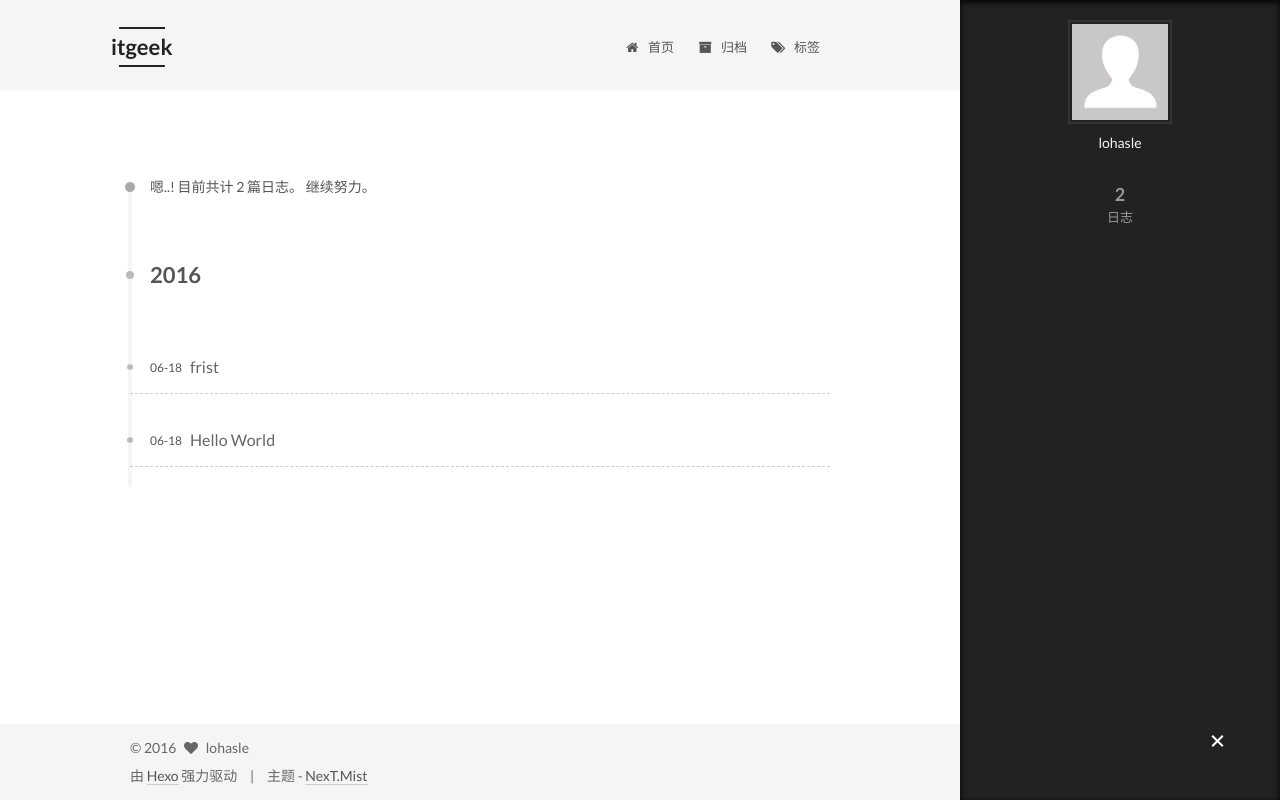
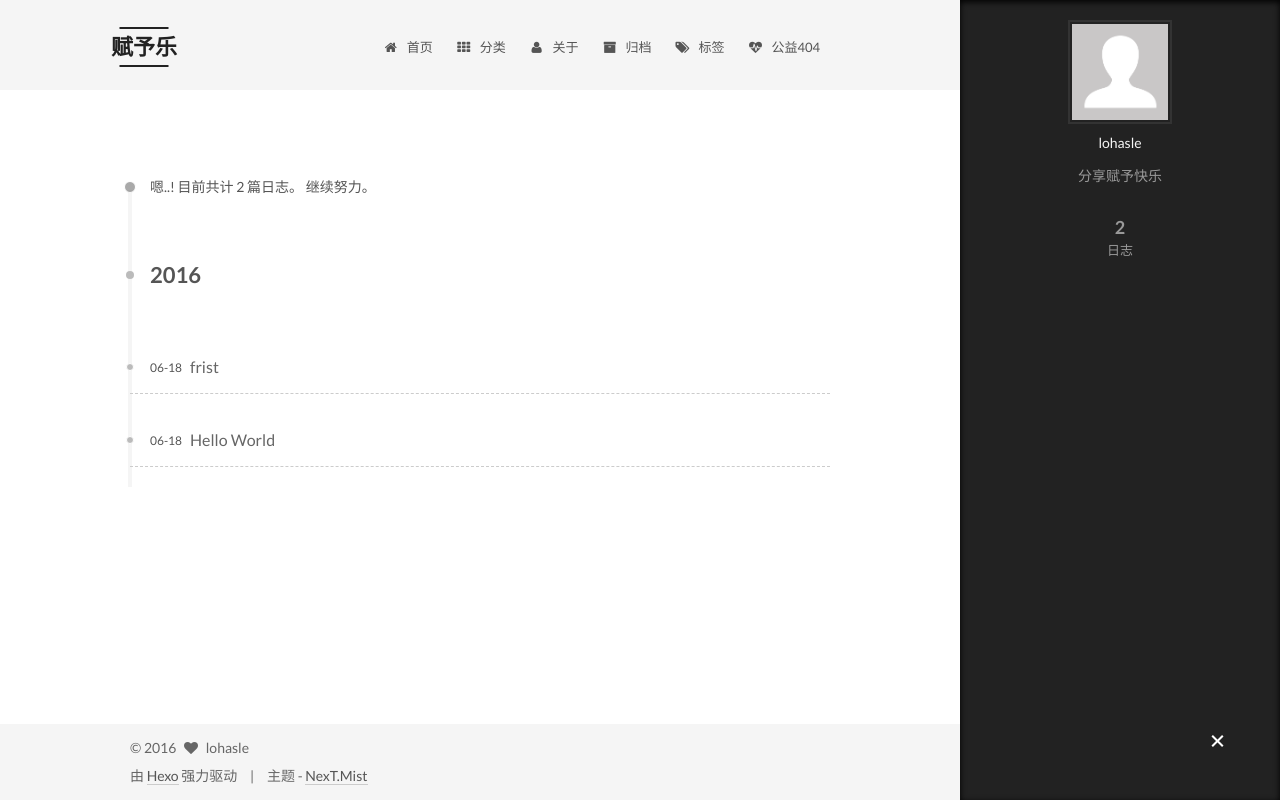
Before and after one commit to lohasle/lohasle.github.io, a plain HTML site: page archives/2016/06/index.html in a window 1280 px wide. Both pictures are taken after a click on the element 1217 px from the left and 742 px from the top of the page. Drawn offline with Linux system fonts and the light colour scheme.

Commit message:
Site updated: 2016-06-23 10:26:54

```diff
--- a/archives/2016/06/index.html
+++ b/archives/2016/06/index.html
@@ -84,15 +84,15 @@
 
 
 
-<meta name="description">
+<meta name="description" content="分享赋予快乐">
 <meta property="og:type" content="website">
-<meta property="og:title" content="itgeek">
+<meta property="og:title" content="赋予乐">
 <meta property="og:url" content="http://yoursite.com/archives/2016/06/index.html">
-<meta property="og:site_name" content="itgeek">
-<meta property="og:description">
+<meta property="og:site_name" content="赋予乐">
+<meta property="og:description" content="分享赋予快乐">
 <meta name="twitter:card" content="summary">
-<meta name="twitter:title" content="itgeek">
-<meta name="twitter:description">
+<meta name="twitter:title" content="赋予乐">
+<meta name="twitter:description" content="分享赋予快乐">
 
 
 
@@ -104,8 +104,8 @@
     fancybox: true,
     motion: true,
     duoshuo: {
-      userId: 0,
-      author: '博主'
+      userId: 5716329,
+      author: 'lohasle'
     }
   };
 </script>
@@ -115,7 +115,7 @@
 
   <link rel="canonical" href="http://yoursite.com/archives/2016/06/"/>
 
-  <title> 归档 | itgeek </title>
+  <title> 归档 | 赋予乐 </title>
 </head>
 
 <body itemscope itemtype="http://schema.org/WebPage" lang="zh-Hans">
@@ -146,11 +146,11 @@
   <div class="custom-logo-site-title">
     <a href="/"  class="brand" rel="start">
       <span class="logo-line-before"><i></i></span>
-      <span class="site-title">itgeek</span>
+      <span class="site-title">赋予乐</span>
       <span class="logo-line-after"><i></i></span>
     </a>
   </div>
-  <p class="site-subtitle"></p>
+  <p class="site-subtitle">分享赋予快乐</p>
 </div>
 
 <div class="site-nav-toggle">
@@ -178,6 +178,26 @@
         </li>
 
 
+        <li class="menu-item menu-item-categories">
+          <a href="/categories" rel="section">
+
+              <i class="menu-item-icon fa fa-fw fa-th"></i> <br />
+
+            分类
+          </a>
+        </li>
+
+
+        <li class="menu-item menu-item-about">
+          <a href="/about" rel="section">
+
+              <i class="menu-item-icon fa fa-fw fa-user"></i> <br />
+
+            关于
+          </a>
+        </li>
+
+
         <li class="menu-item menu-item-archives">
           <a href="/archives" rel="section">
 
@@ -194,6 +214,16 @@
               <i class="menu-item-icon fa fa-fw fa-tags"></i> <br />
 
             标签
+          </a>
+        </li>
+
+
+        <li class="menu-item menu-item-commonweal">
+          <a href="/404.html" rel="section">
+
+              <i class="menu-item-icon fa fa-fw fa-heartbeat"></i> <br />
+
+            公益404
           </a>
         </li>
 
@@ -344,7 +374,7 @@
                src="/images/avatar.gif"
                alt="lohasle" />
           <p class="site-author-name" itemprop="name">lohasle</p>
-          <p class="site-description motion-element" itemprop="description"></p>
+          <p class="site-description motion-element" itemprop="description">分享赋予快乐</p>
         </div>
         <nav class="site-state motion-element">
           <div class="site-state-item site-state-posts">
--- a/css/main.css
+++ b/css/main.css
@@ -1548,7 +1548,7 @@ pre .javascript .function {
   width: 4px;
   height: 4px;
   border-radius: 50%;
-  background: #3987ff;
+  background: #a209ff;
 }
 .links-of-blogroll {
   font-size: 13px;
```
Also changed, not shown: 2016/06/18/frist/index.html (+40 -10 lines), 2016/06/18/hello-world/index.html (+37 -7 lines), archives/2016/index.html (+42 -12 lines), archives/index.html (+42 -12 lines), index.html (+42 -12 lines).
